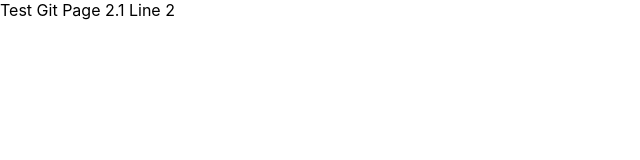
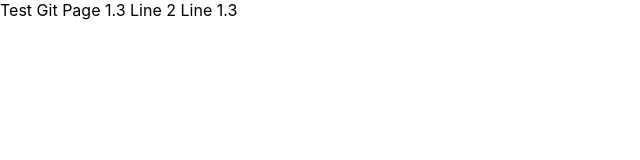
Before and after one commit to Chriskeehk/z_test_git, a Next.js app: page / in a window 1280 px wide. Shown: the top 160 px of the page, without its empty margins (0-640 px from the left). Built offline with nearby package versions, Linux system fonts and the light colour scheme.

Commit message:
Change 1.2

```diff
--- a/pages/index.js
+++ b/pages/index.js
@@ -5,8 +5,10 @@ import styles from '../styles/Home.module.css'
 export default function Home() {
   return (
     <div>
-          Test Git Page 2.1
+          Test Git Page 1.3
           Line 2
+
+          Line 1.3
     </div>
   )
 }
```
